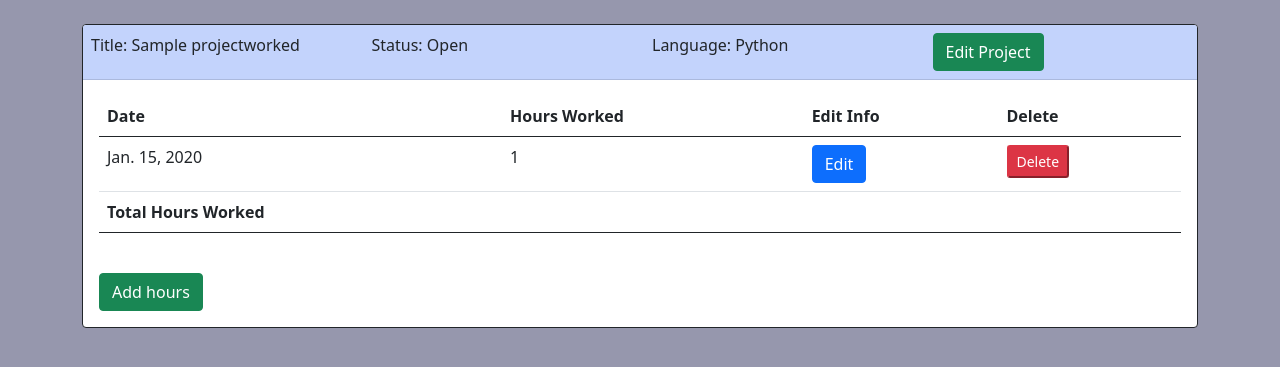
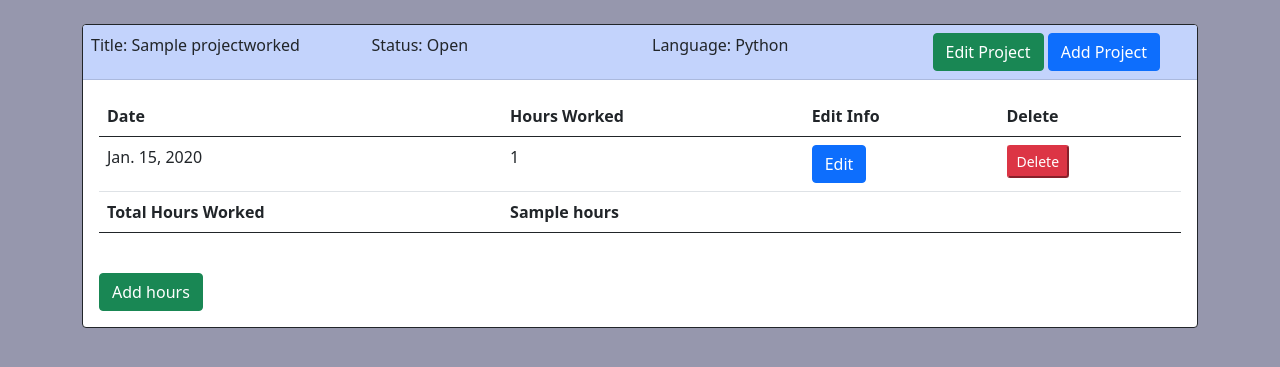
Before and after one commit to amyjprogrammer/dev_hours, a Django app: template hours/templates/hours/home.html in a window 1280 px wide. Shown: the part 58-425 px from the top of the page. Run offline with Django 3.2, Linux system fonts and the light colour scheme; tables that the repository leaves empty hold one stand-in row (values such as "Sample post"); the template is opened without the code that fills it: values that come from a table or form of the project are taken from there, most other values are stand-ins (such as "Sample title", 1, 10 or a date in 2020); some libraries are stand-ins or nearby versions.

Commit message:
Total Hours

```diff
--- a/hours/templates/hours/home.html
+++ b/hours/templates/hours/home.html
@@ -23,6 +23,7 @@
           </div>
           <div class="col-md-3">
             <a href="{% url 'hours:updating_project_worked' project.id %}" class="btn btn-success">Edit Project</a>
+            <a href="{% url 'hours:project_worked' %}" class="btn btn-primary">Add Project</a>
           </div>
         </div>
       </div>
@@ -40,7 +41,7 @@
           <tfoot>
             <tr>
               <th>Total Hours Worked</th>
-              <th></th>
+              <th>{{ hours }}</th>
               <th></th>
               <th></th>
             </tr>
--- a/hours/views.py
+++ b/hours/views.py
@@ -1,5 +1,6 @@
 from django.shortcuts import render, redirect, get_object_or_404
 from django.contrib import messages
+from django.db.models import Sum
 
 from .models import ProjectWorked, TrackingHours
 from .forms import ProjectWorkedForm, TrackingHoursForm
@@ -7,8 +8,9 @@ from .forms import ProjectWorkedForm, TrackingHoursForm
 """Home view"""
 def home(request):
     projects = ProjectWorked.objects.all()
-
-    context= {'projects': projects}
+    hours= TrackingHours.objects.aggregate(hour=Sum('hours_worked_in_day'))
+    hours = hours.get('hour')
+    context= {'projects': projects, 'hours': hours}
     return render(request, 'hours/home.html', context)
 
 def project_worked(request):
```
